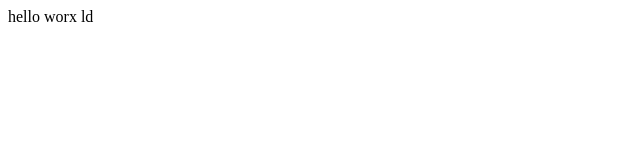
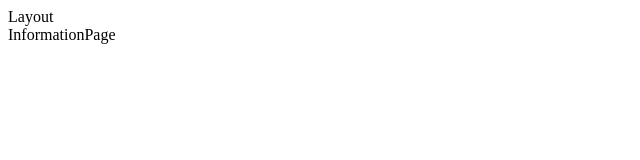
Before and after one commit to eunjoo0311/JJA, a React (Create React App) app: page /info in a window 1280 px wide. Shown: the top 160 px of the page, without its empty margins (0-640 px from the left). Built offline with nearby package versions, Linux system fonts and the light colour scheme.

Commit message:
⚙️ config: 페이지 라우터 초기 설정 (#5)

```diff
--- a/src/App.js
+++ b/src/App.js
@@ -1,9 +1,11 @@
 import React from 'react';
+import { appRouter } from './pages/Router';
+import { RouterProvider } from 'react-router-dom';
 
 export default function App() {
     return (
         <>
-            <div>hello worx ld</div>
+            <RouterProvider router={appRouter} fallbackElement={null} />
         </>
     );
 }
--- /dev/null
+++ b/src/pages/BookcontentsPage/ChapterPage/ChapterPage.jsx
@@ -0,0 +1,5 @@
+import React from 'react';
+
+export default function ChapterPage() {
+    return <div>ChapterPage</div>;
+}
--- /dev/null
+++ b/src/pages/BookcontentsPage/IndexPage/IndexPage.jsx
@@ -0,0 +1,5 @@
+import React from 'react';
+
+export default function IndexPage() {
+    return <div>IndexPage</div>;
+}
--- /dev/null
+++ b/src/pages/ErrorPage/ErrorPage.jsx
@@ -0,0 +1,5 @@
+import React from 'react';
+
+export default function ErrorPage() {
+    return <div>ErrorPage</div>;
+}
--- /dev/null
+++ b/src/pages/InformationPage/InformationPage.jsx
@@ -0,0 +1,5 @@
+import React from 'react';
+
+export default function InformationPage() {
+    return <div>InformationPage</div>;
+}
--- /dev/null
+++ b/src/pages/MainPage/MainPage.jsx
@@ -0,0 +1,5 @@
+import React from 'react';
+
+export default function MainPage() {
+    return <div>MainPage</div>;
+}
--- /dev/null
+++ b/src/pages/RootLayout.jsx
@@ -0,0 +1,11 @@
+import React from 'react';
+import { Outlet } from 'react-router-dom';
+
+export default function RootLayout() {
+    return (
+        <>
+            Layout
+            <Outlet />
+        </>
+    );
+}
--- /dev/null
+++ b/src/pages/Router.jsx
@@ -0,0 +1,39 @@
+import React from 'react';
+import { createBrowserRouter } from 'react-router-dom';
+import MainPage from './MainPage/MainPage';
+import InformationPage from './InformationPage/InformationPage';
+import IndexPage from './BookcontentsPage/IndexPage/IndexPage';
+import ChapterPage from './BookcontentsPage/ChapterPage/ChapterPage';
+import RootLayout from './RootLayout';
+import ErrorPage from './ErrorPage/ErrorPage';
+
+export const appRouter = createBrowserRouter([
+    {
+        path: '/',
+        element: <RootLayout />,
+        errorElement: <ErrorPage />,
+        children: [
+            {
+                path: '',
+                element: <MainPage />,
+            },
+            {
+                path: 'info',
+                element: <InformationPage />,
+            },
+            {
+                path: ':bookname',
+                children: [
+                    {
+                        path: 'index',
+                        element: <IndexPage />,
+                    },
+                    {
+                        path: ':chapter',
+                        element: <ChapterPage />,
+                    },
+                ],
+            },
+        ],
+    },
+]);
```
